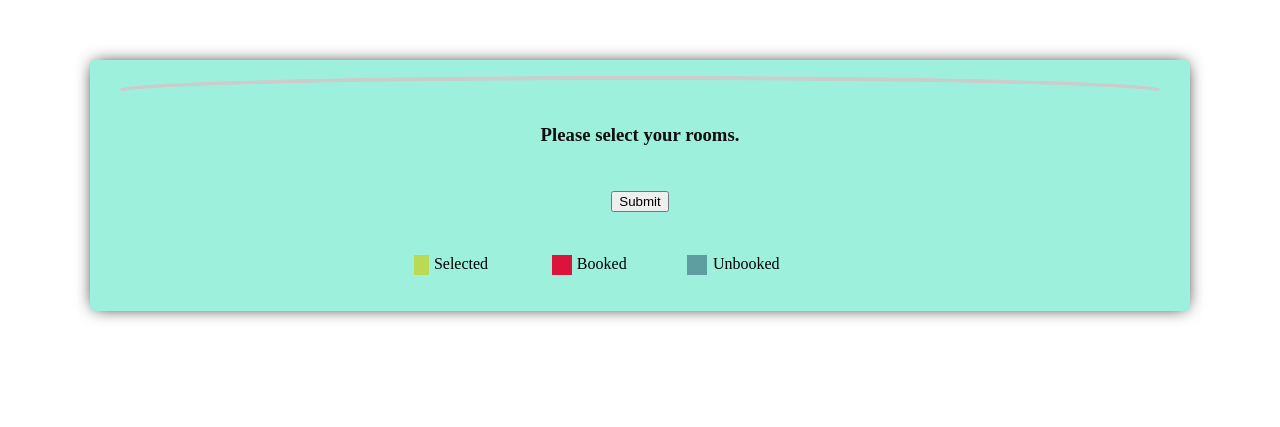
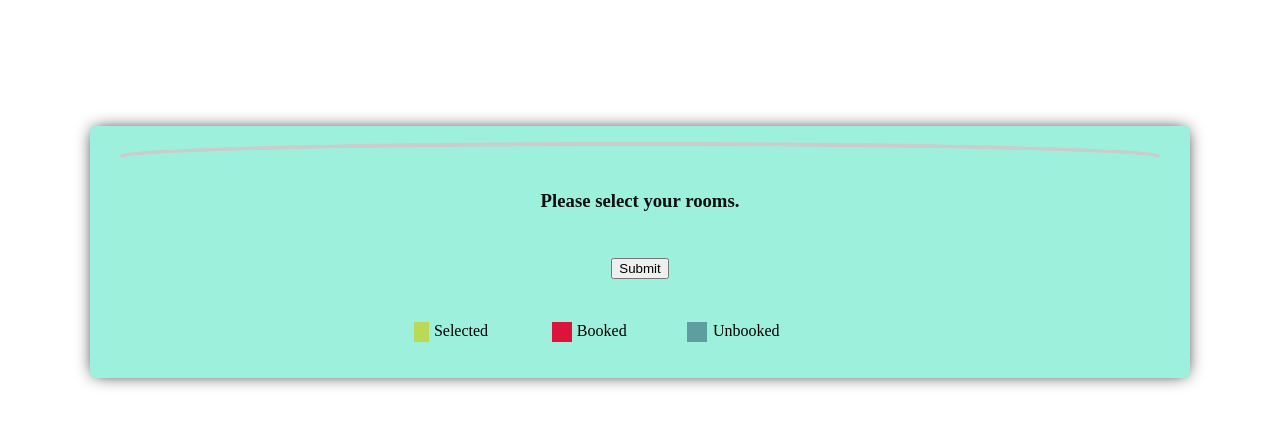
Before and after one commit to catchharsh/Guest_House_Portal_IIT_Patna, a PHP site: page /template.php in a window 1280 px wide. Shown: the top 427 px of the page. Run offline with PHP 8.4, Linux system fonts and the light colour scheme; tables that the repository leaves empty or names only in its code hold one stand-in row (values such as "Sample post"); data that the repository does not hold is empty.

Commit message:
Updated By adding some margin on top

```diff
--- a/matrix.css
+++ b/matrix.css
@@ -13,7 +13,7 @@
   }
   .building {
   margin: 20px auto;
-  margin-top: 60px;
+  margin-top: 10%;
   margin-bottom: 200px;
   width: 100%;
   max-width: 1100px;
```
